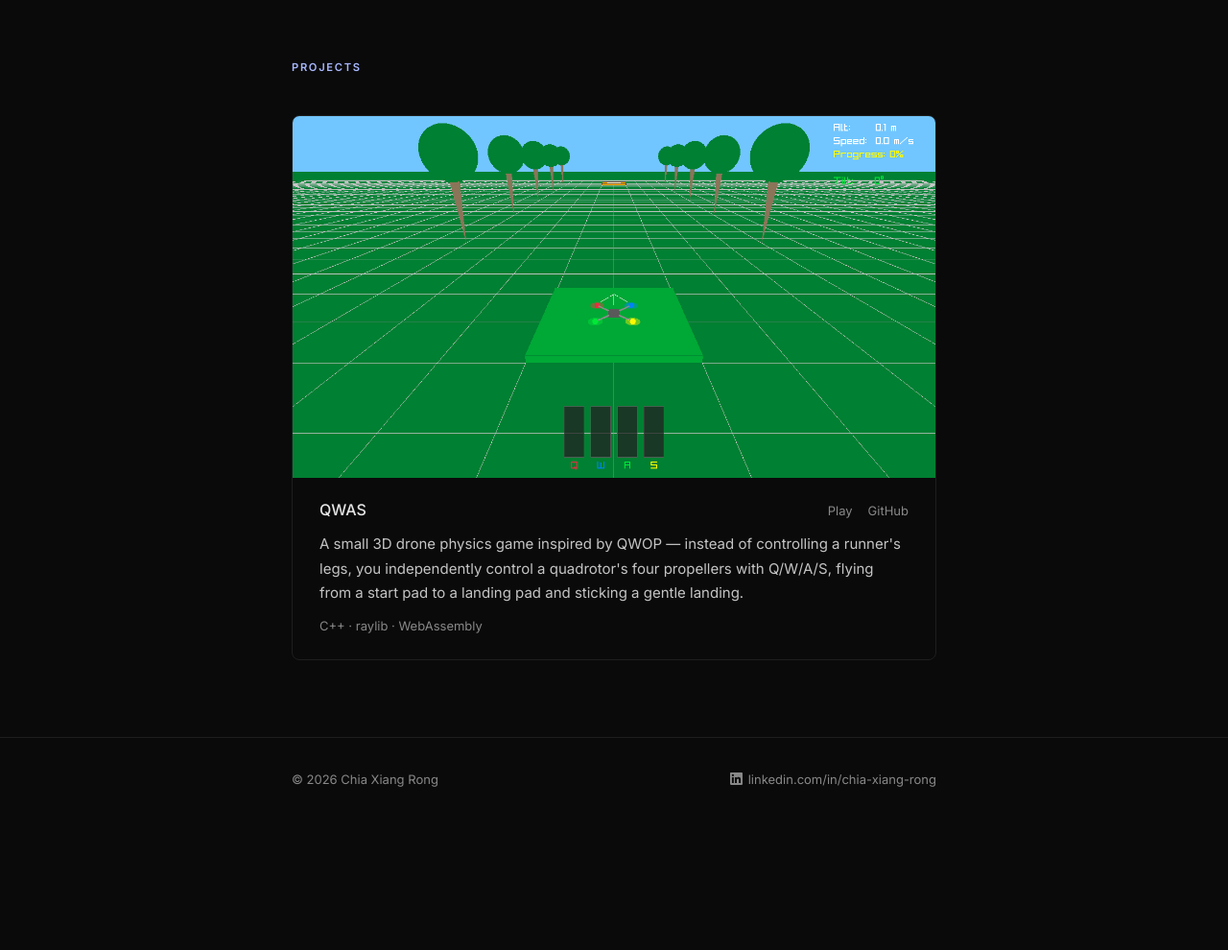
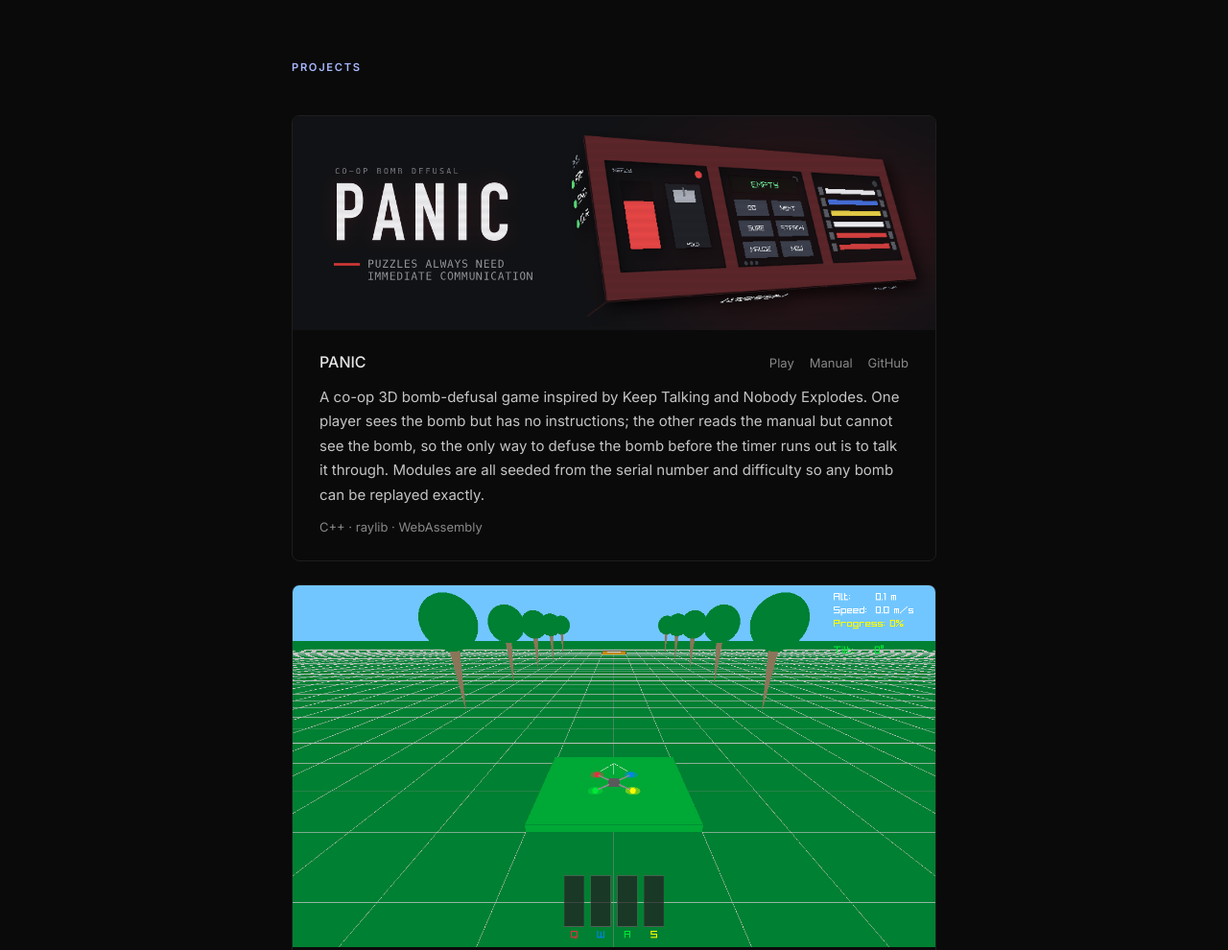
Before and after one commit to chiaxr/chiaxr.github.io, a plain HTML site: page index.html in a window 1280 px wide. Shown: the part 640-1630 px from the top of the page at 96% size. Before the commit the page ends 1495 px from the top, so only its background shows below. Drawn offline with Linux system fonts and the light colour scheme.

Commit message:
Add PANIC project

```diff
--- a/index.html
+++ b/index.html
@@ -52,6 +52,20 @@
       <div class="projects-list">
 
         <div class="project-item">
+          <img class="project-image project-image-wide" src="assets/panic.png" alt="PANIC title banner, showing a bomb casing with wires, a keypad and a button module" loading="lazy" />
+          <div class="project-header">
+            <h3 class="project-name">PANIC</h3>
+            <div class="project-links">
+              <a href="https://chiaxr.github.io/PANIC/" target="_blank" rel="noopener noreferrer">Play</a>
+              <a href="https://chiaxr.github.io/PANIC/manual.html" target="_blank" rel="noopener noreferrer">Manual</a>
+              <a href="https://github.com/chiaxr/PANIC" target="_blank" rel="noopener noreferrer">GitHub</a>
+            </div>
+          </div>
+          <div class="project-desc">A co-op 3D bomb-defusal game inspired by Keep Talking and Nobody Explodes. One player sees the bomb but has no instructions; the other reads the manual but cannot see the bomb, so the only way to defuse the bomb before the timer runs out is to talk it through. Modules are all seeded from the serial number and difficulty so any bomb can be replayed exactly.</div>
+          <div class="project-meta">C++ &middot; raylib &middot; WebAssembly</div>
+        </div>
+
+        <div class="project-item">
           <img class="project-image" src="assets/qwas.png" alt="Screenshot of QWAS gameplay, showing a quadrotor drone in flight between a start and landing pad" loading="lazy" />
           <div class="project-header">
             <h3 class="project-name">QWAS</h3>
--- a/style.css
+++ b/style.css
@@ -202,6 +202,11 @@
   background: var(--surface);
 }
 
+/* Banner-style artwork that would lose its edges cropped to 16 / 9 */
+.project-image-wide {
+  aspect-ratio: 3 / 1;
+}
+
 .project-header {
   display: flex;
   align-items: baseline;
```
Also changed, not shown: assets/panic.png (added).
